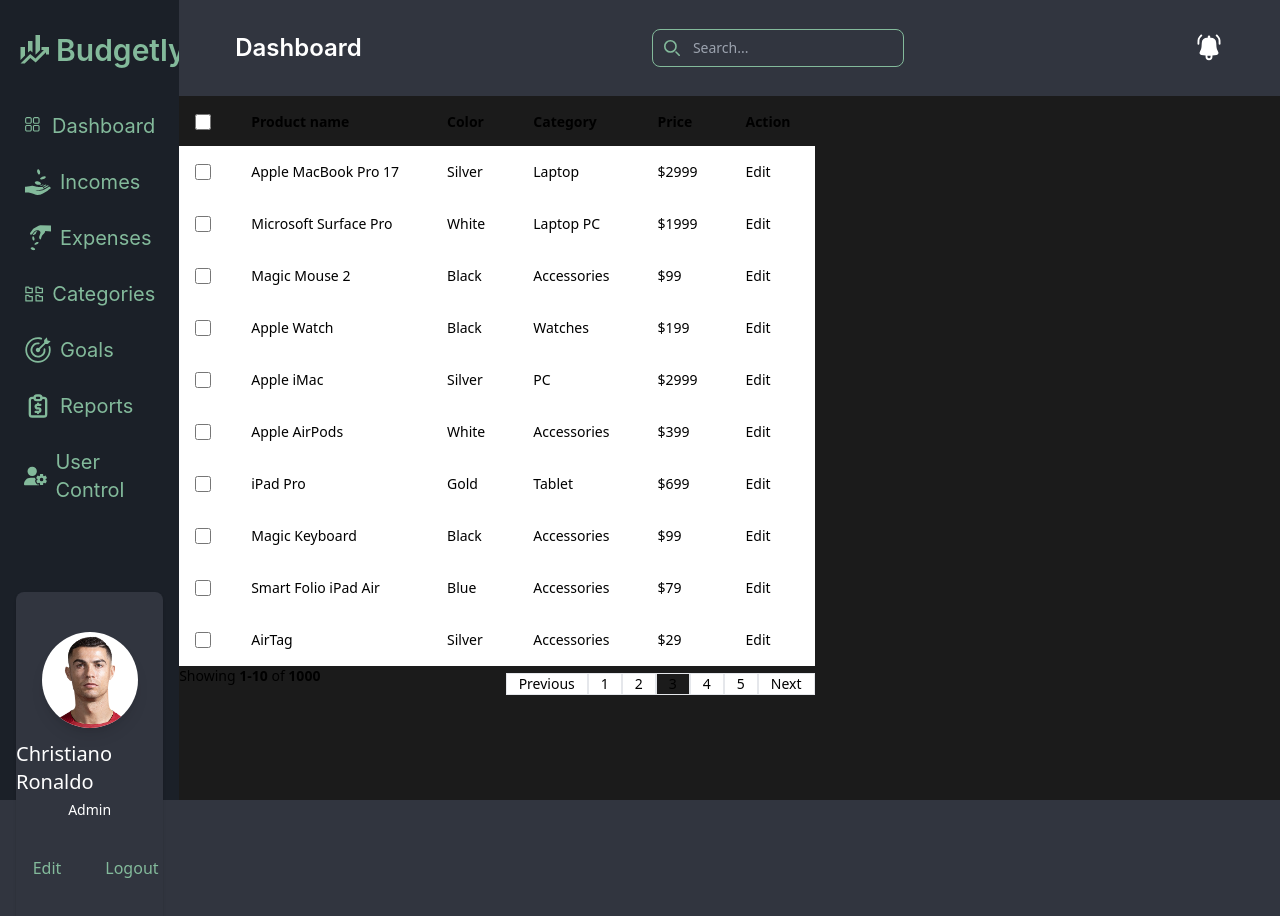
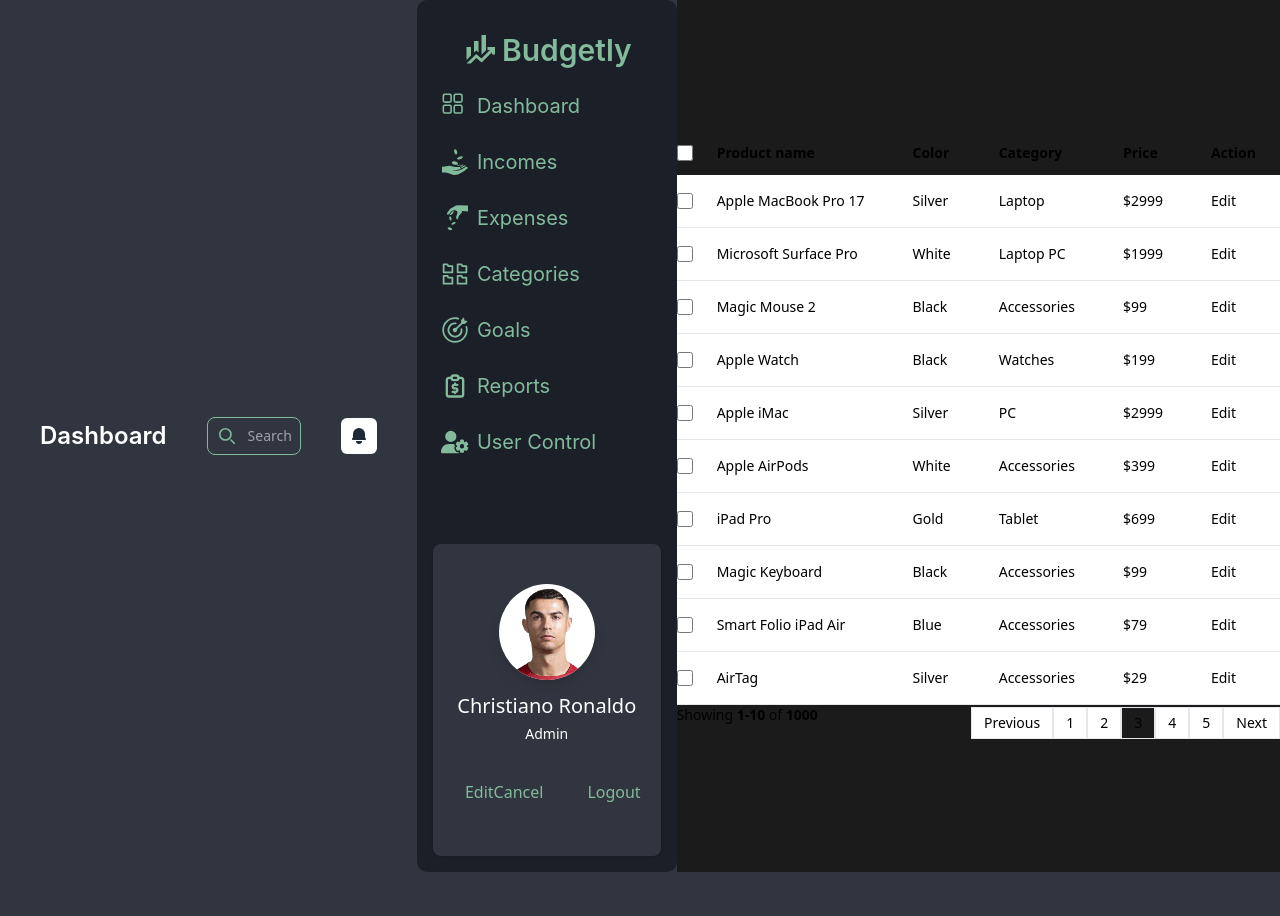
Before and after one commit to jihad-A-G/Budgetly-Frontend, a React (Vite) app: page /category in a window 1280 px wide. Shown: the top 916 px of the page. After the commit the page ends 872 px from the top, so only its background shows below. Built offline with nearby package versions, Linux system fonts and the light colour scheme.

Commit message:
income data fetching done

```diff
--- /dev/null
+++ b/src/components/addForm.jsx
@@ -0,0 +1,20 @@
+import React from 'react'
+
+const addForm = (props) => {
+    return (
+        <div className='form-container'>
+            {props.open && (
+                <form action="">
+                    <label htmlFor="fname">Description:</label>
+                    <input type="text" id="fname" name="fname" value="John" />
+                    <label htmlFor="lname">Amount:</label>
+                    <input type="text" id="lname" name="lname" value="Doe" />
+                    <input type="submit" value="Submit" />
+                </form>
+            )}
+
+        </div>
+    )
+}
+
+export default addForm;
--- a/src/components/income.jsx
+++ b/src/components/income.jsx
@@ -1,20 +1,39 @@
-import React, { useState } from 'react';
+import React, { useState, useEffect } from 'react';
 import mCategory from '../assets/Icons/Categories.svg';
 import mCalendar from '../assets/Icons/Calendar.svg';
 import mEdit from '../assets/Icons/Edit-logo.svg';
 import mDelete from '../assets/Icons/Delete-logo.svg';
 import mAdd from '../assets/Icons/Add-logo.svg';
+import SideBar from './sideBar';
+import NavBar from './navBar';
 
 const Income = () => {
+  const [income, setIncome] = useState([]);
   const [sortOrder, setSortOrder] = useState('asc');
-
   const handleSortToggle = () => {
     const newSortOrder = sortOrder === 'asc' ? 'desc' : 'asc';
     setSortOrder(newSortOrder);
   };
 
+  useEffect(() => {
+    const fetchIncome = async () => {
+      const response = await fetch("http://localhost:5000/api/income");
+      const json = await response.json();
+      console.log(json);
+      if (response.ok) {
+        setIncome(json)
+      }
+    };
+    fetchIncome();
+  }, []);
+
   return (
-    <div className="income-container w-80 mr-auto ml-auto flex flex-col font-inter shadow-2xl rounded-lg bg-contentBackground">
+    < div className="flex">
+      <div className='flex flex-col w-1/5 justify-center'>
+        <SideBar />
+      </div>
+      <div className="income-container w-4/5 mr-auto ml-auto flex flex-col font-inter shadow-2xl rounded-lg bg-contentBackground">
+        <NavBar />
         <div className="margin mt-20">
           <div className="headings-title-icons flex justify-between items-center h-14 mb-10">
             <h1 className="text-white text-4xl tracking-normal hover:tracking-wider ml-5">Income</h1>
@@ -25,7 +44,6 @@
               </button>
             </div>
           </div>
-
           <div className="filtration flex justify-end mb-6 mr-5">
             <div className="flex gap-10 justify-between items-center">
               <div className="flex flex-col items-center">
@@ -46,9 +64,8 @@
               </div>
             </div>
           </div>
-
           <div className="income-table-container rounded-10">
-          <table className="income-table w-full">
+            <table className="income-table w-full ">
               <thead>
                 <tr className="income-heading">
                   <th className="flex-1 py-2 px-4 text-center text-main">Description</th>
@@ -64,12 +81,15 @@
                 </tr>
               </thead>
               <tbody>
-              <tr className="income-content hover:animate-pulse hover:bg-main">
-                <td className="flex-1 py-2 px-4 text-center text-white">Home</td>
-                <td className="flex-1 py-2 px-4 text-center text-white">100 $</td>
+                <>
+                  {income.map((incomes) => {
+                    return (
+                      <tr className="income-content hover:animate-pulse hover:bg-main" key={incomes.id}>
+                        <td className="flex-1 py-2 px-4 text-center text-white">{incomes.income_name}</td>
+                        <td className="flex-1 py-2 px-4 text-center text-white">{incomes.income_amount}</td>
+                        <td className="flex-1 py-2 px-4 text-center text-white">{incomes.date}</td>
                         <td className="flex-1 py-2 px-4 text-center text-white">2023-01-01</td>
-                <td className="flex-1 py-2 px-4 text-center text-white">2023-01-01</td>
-                <td className="flex-1 py-2 px-4 text-center text-white">Rental</td>
+                        <td className="flex-1 py-2 px-4 text-center text-white">{incomes.Category.category_name}</td>
                         <td className="flex-1 py-2 px-4 text-center">
                           <div className="flex justify-evenly">
                             <button className="py-2 px-4">
@@ -81,45 +101,17 @@
                           </div>
                         </td>
                       </tr>
-              <tr className="income-content hover:animate-pulse hover:bg-main">
-                <td className="flex-1 py-2 px-4 text-center text-white">Salary</td>
-                <td className="flex-1 py-2 px-4 text-center text-white">2000 $</td>
-                <td className="flex-1 py-2 px-4 text-center text-white">2023-02-01</td>
-                <td className="flex-1 py-2 px-4 text-center text-white">2023-02-01</td>
-                <td className="flex-1 py-2 px-4 text-center text-white">Income</td>
-                <td className="flex-1 py-2 px-4 text-center">
-                  <div className="flex justify-evenly">
-                    <button className="py-2 px-4">
-                      <img src={mEdit} alt="Edit" />
-                    </button>
-                    <button className="py-2 px-4">
-                      <img src={mDelete} alt="Delete" />
-                    </button>
-                  </div>
-                </td>
-              </tr>
-              <tr className="income-content hover:animate-pulse hover:bg-main">
-                <td className="flex-1 py-2 px-4 text-center text-white">Project</td>
-                <td className="flex-1 py-2 px-4 text-center text-white">500 $</td>
-                <td className="flex-1 py-2 px-4 text-center text-white">2023-01-03</td>
-                <td className="flex-1 py-2 px-4 text-center text-white">2023-01-03</td>
-                <td className="flex-1 py-2 px-4 text-center text-white">Freelance</td>
-                <td className="flex-1 py-2 px-4 text-center">
-                  <div className="flex justify-evenly">
-                    <button className="py-2 px-4">
-                      <img src={mEdit} />
-                    </button>
-                    <button className="py-2 px-4">
-                      <img src={mDelete} />
-                    </button>
-                  </div>
-                </td>
-              </tr>
+
+                    )
+                  })}
+                </>
               </tbody>
             </table>
           </div>
         </div>
       </div>
+    </div>
+
   );
 };
 
--- a/src/components/navBar.jsx
+++ b/src/components/navBar.jsx
@@ -1,8 +1,11 @@
+import { useState } from "react";
+
 const NavBar = () => {
+  const [dropdownOpen, setDropdownOpen] = useState(false);
   return (
     <>
-      <nav className="bg-[#31353f] w-86% h-24 absolute right-0 flex items-center">
-        <div className="flex justify-between items-center p-4 w-full">
+      <nav className="bg-[#31353f] flex justify-between">
+
         <div className="flex items-center p-10">
           <p className="text-white text-2xl font-semibold font-inter">
             Dashboard
@@ -63,7 +66,51 @@
           </button>
         </div>
 
-          <div className="flex items-center p-10">
+        <div className="flex items-center p-10 relative">
+          <button onClick={() => setDropdownOpen(!dropdownOpen)} className="relative z-10 block rounded-md bg-white p-2 focus:outline-none">
+            <svg className="h-5 w-5 text-gray-800" xmlns="http://www.w3.org/2000/svg" viewBox="0 0 20 20" fill="currentColor">
+              <path d="M10 2a6 6 0 00-6 6v3.586l-.707.707A1 1 0 004 14h12a1 1 0 00.707-1.707L16 11.586V8a6 6 0 00-6-6zM10 18a3 3 0 01-3-3h6a3 3 0 01-3 3z" />
+            </svg>
+          </button>
+
+          {dropdownOpen && (
+            <div className="fixed inset-0 h-full w-full z-10" onClick={() => setDropdownOpen(false)}></div>
+          )}
+
+          {dropdownOpen && (
+            <div className="absolute right-0 top-20 bg-white rounded-md shadow-lg overflow-hidden z-20" style={{ width: '20rem' }}>
+              <div className="py-2">
+                <a href="#" className="flex items-center px-4 py-3 border-b hover:bg-gray-100 -mx-2">
+                  <img className="h-8 w-8 rounded-full object-cover mx-1" src="https://images.unsplash.com/photo-1494790108377-be9c29b29330?ixlib=rb-1.2.1&ixid=eyJhcHBfaWQiOjEyMDd9&auto=format&fit=crop&w=334&q=80" alt="avatar" />
+                  <p className="text-gray-600 text-sm mx-2">
+                    <span className="font-bold" href="#">Sara Salah</span> replied on the <span className="font-bold text-blue-500" href="#">Upload Image</span> artical . 2m
+                  </p>
+                </a>
+                <a href="#" className="flex items-center px-4 py-3 border-b hover:bg-gray-100 -mx-2">
+                  <img className="h-8 w-8 rounded-full object-cover mx-1" src="https://images.unsplash.com/photo-1531427186611-ecfd6d936c79?ixlib=rb-1.2.1&ixid=eyJhcHBfaWQiOjEyMDd9&auto=format&fit=crop&w=634&q=80" alt="avatar" />
+                  <p className="text-gray-600 text-sm mx-2">
+                    <span className="font-bold" href="#">Slick Net</span> start following you . 45m
+                  </p>
+                </a>
+                <a href="#" className="flex items-center px-4 py-3 border-b hover:bg-gray-100 -mx-2">
+                  <img className="h-8 w-8 rounded-full object-cover mx-1" src="https://images.unsplash.com/photo-1450297350677-623de575f31c?ixlib=rb-1.2.1&ixid=eyJhcHBfaWQiOjEyMDd9&auto=format&fit=crop&w=334&q=80" alt="avatar" />
+                  <p className="text-gray-600 text-sm mx-2">
+                    <span className="font-bold" href="#">Jane Doe</span> Like Your reply on <span className="font-bold text-blue-500" href="#">Test with TDD</span> artical . 1h
+                  </p>
+                </a>
+                <a href="#" className="flex items-center px-4 py-3 hover:bg-gray-100 -mx-2">
+                  <img className="h-8 w-8 rounded-full object-cover mx-1" src="https://images.unsplash.com/photo-1580489944761-15a19d654956?ixlib=rb-1.2.1&ixid=eyJhcHBfaWQiOjEyMDd9&auto=format&fit=crop&w=398&q=80" alt="avatar" />
+                  <p className="text-gray-600 text-sm mx-2">
+                    <span className="font-bold" href="#">Abigail Bennett</span> start following you . 3h
+                  </p>
+                </a>
+              </div>
+              <a href="#" className="block bg-gray-800 text-white text-center font-bold py-2">See all notifications</a>
+            </div>
+          )}
+        </div>
+
+        {/* <div className="flex items-center p-10">
             <button type="button" >
               <svg
                 className="text-white"
@@ -88,8 +135,8 @@
                 />
               </svg>
             </button>
-          </div>
-        </div>
+          </div> */}
+
       </nav>
     </>
   );
--- a/src/components/sideBar.jsx
+++ b/src/components/sideBar.jsx
@@ -1,14 +1,17 @@
 import { Link } from "react-router-dom";
 import budgetlyLogo from "../assets/budgetlyLogo.svg";
+import { useState } from "react";
+import AddForm from "./addForm.jsx";
 
 const SideBar = () => {
+  const [isOpen, setIsOpen] = useState(false);
   return (
     <aside
-      className="bg-[#1b2028] flex flex-col h-screen w-14%"
+      className="bg-[#1b2028] rounded-10 h-full"
       aria-label="Sidebar"
     >
-      <div className="flex items justify-start pt-8 pb-5 pl-4">
-        <Link className="flex" to="#">
+      <div className="flex items justify-center pt-8 ">
+        <Link className="flex " to="#">
           <img
             src={budgetlyLogo}
             alt="Budgetly Logo"
@@ -20,7 +23,7 @@
         </Link>
       </div>
 
-      <div className="h-full px-4 py-4">
+      <div className="px-4 py-4 items-center">
         <ul className="flex flex-col space-y-3 justify-center">
           <li>
             <Link
@@ -211,12 +214,16 @@
             </h5>
             <span className="text-sm text-white ">Admin</span>
             <div className="flex mt-4 ml-2 md:mt-6">
-              <Link
-                to="#"
-                className="inline-flex items-center px-6 py-3 text-m font-medium text-center  text-main rounded-xl hover:bg-main group hover:text-white"
-              >
-                Edit
-              </Link>
+              <div
+                className="inline-flex items-center px-6 py-3 text-m font-medium text-center text-main rounded-xl hover:bg-main group hover:text-white">
+                <button onClick={() => setIsOpen(true)}>Edit</button>
+
+                <AddForm open={isOpen}/>
+
+                    <button onClick={() => setIsOpen(false)}>Cancel</button>
+
+
+              </div>
               <Link
                 to="#"
                 className="inline-flex items-center px-5 py-3 text-m font-medium text-center  text-main rounded-xl hover:bg-main group hover:text-white"
--- a/src/main.jsx
+++ b/src/main.jsx
@@ -5,29 +5,18 @@
 import Login from './Auth/login.jsx'
 import Signup from './Auth/signup.jsx'
 import CategoryPage from '../categoryPage.jsx'
-import SideBar from './components/sideBar.jsx'
-import NavBar from './components/navBar.jsx'
 import Income from './components/income.jsx'
 // import App from './App.jsx'
 import TransactionCard from './dashboard/transactionCard.jsx'
 
-const Dashboard = () => {
-  return (
-  <div>
-  <SideBar/>
-  <NavBar/>
-  <Income/>
-  </div>
-  )
-}
 
 const router =createBrowserRouter([
   {
-    path:'/dashboard',
-    element: <Dashboard/>
+    path:'/incomes',
+    element: <Income/>
   },
   {
-    path:'/transactions',
+    path:'/',
     element:<TransactionCard/>,
   },
   {
```
Lines whose indentation alone changed are shown as unchanged.
